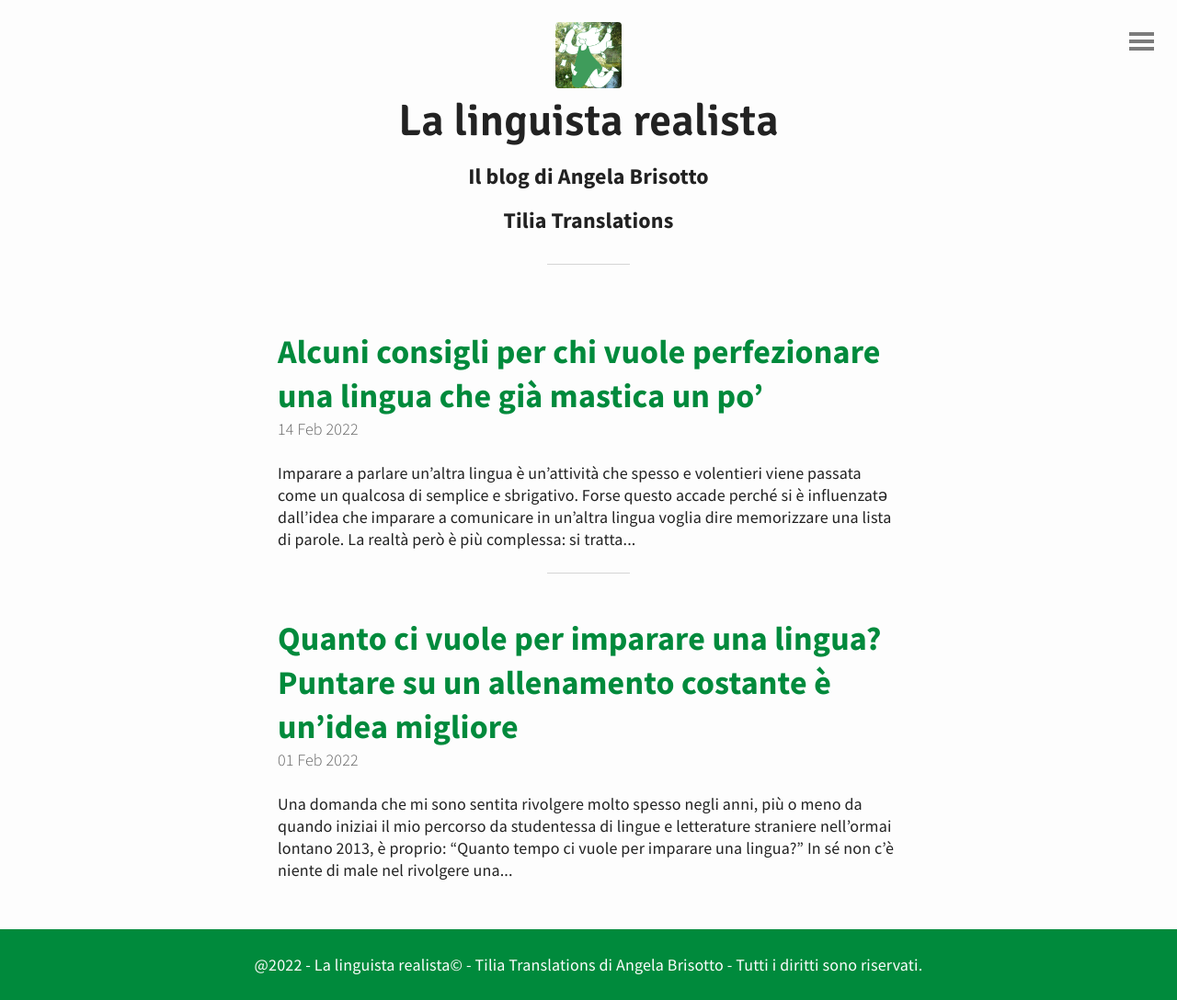
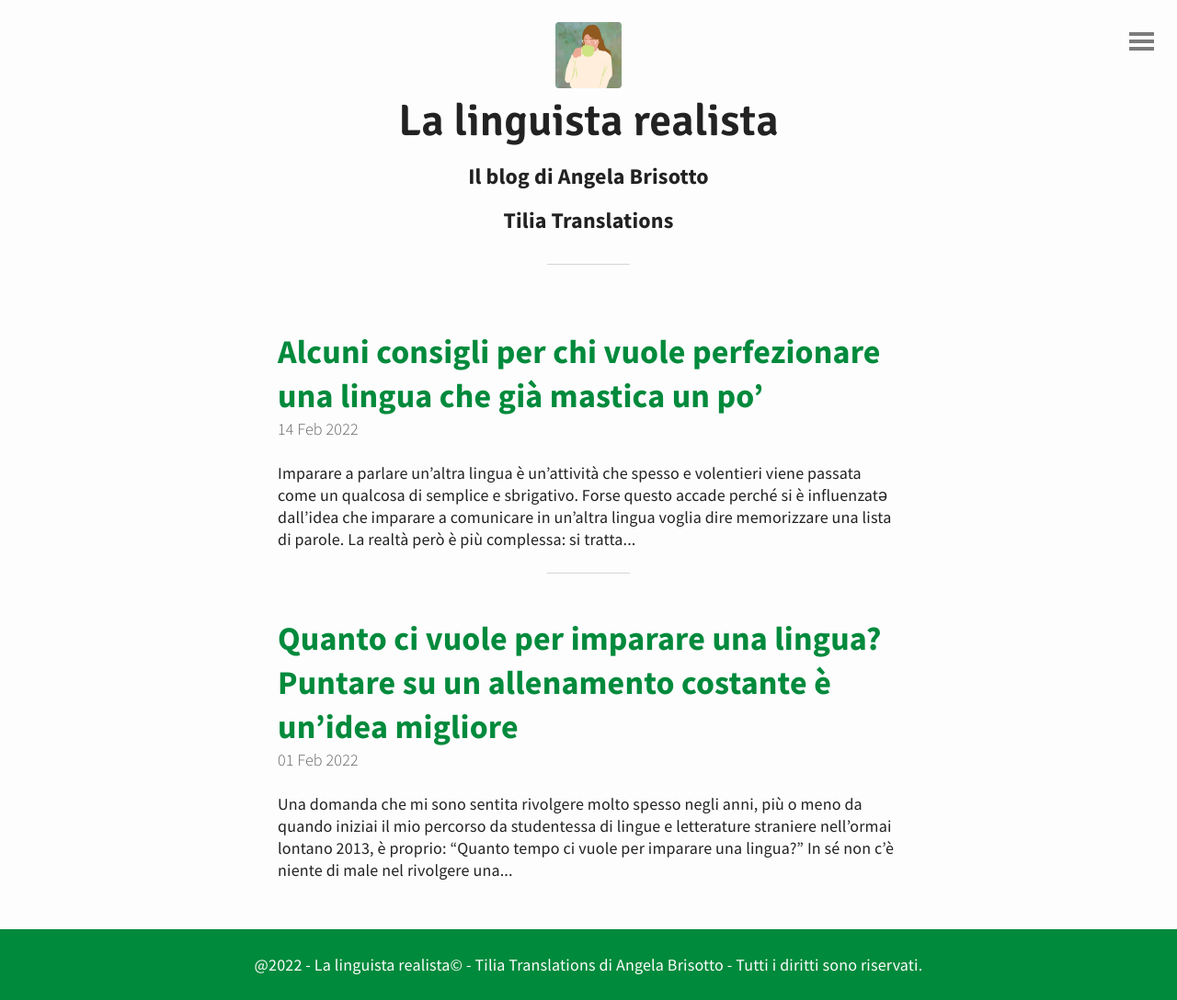
Before and after one commit to angelatiliatranslations/blog, a Jekyll site: the page built from index.html, in a window 1280 px wide. Shown: the whole page at 92% size. Built offline with Jekyll 4.4.1, drawn with Linux system fonts in a browser that asks for light colours; the list of posts is cut into pages by our own code.

Commit message:
Update header.html

```diff
--- a/_includes/header.html
+++ b/_includes/header.html
@@ -1,6 +1,6 @@
 <header id="header">
 	<a href="{{ site.baseurl }}">
-		<img src="{{ "/img/blogtilia2.png" | prepend: site.baseurl | replace: '//', '/' }}" alt="Emerald Logo">
+		<img src="{{ "/img/blogtilia2022.png" | prepend: site.baseurl | replace: '//', '/' }}" alt="Emerald Logo">
 	  <h1>La linguista realista</h1>
 		<h3>Il blog di Angela Brisotto</h3>
 		<h4>Tilia Translations</h4>
```
